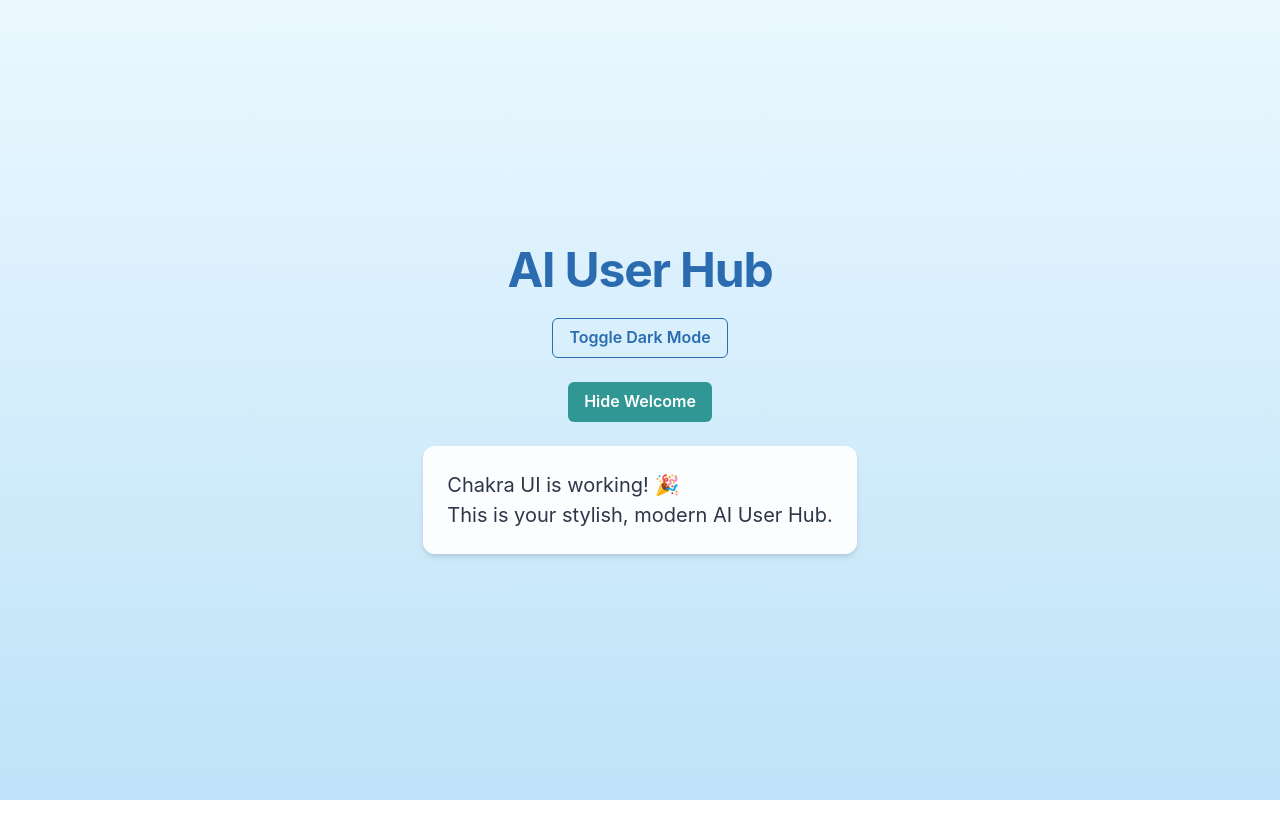
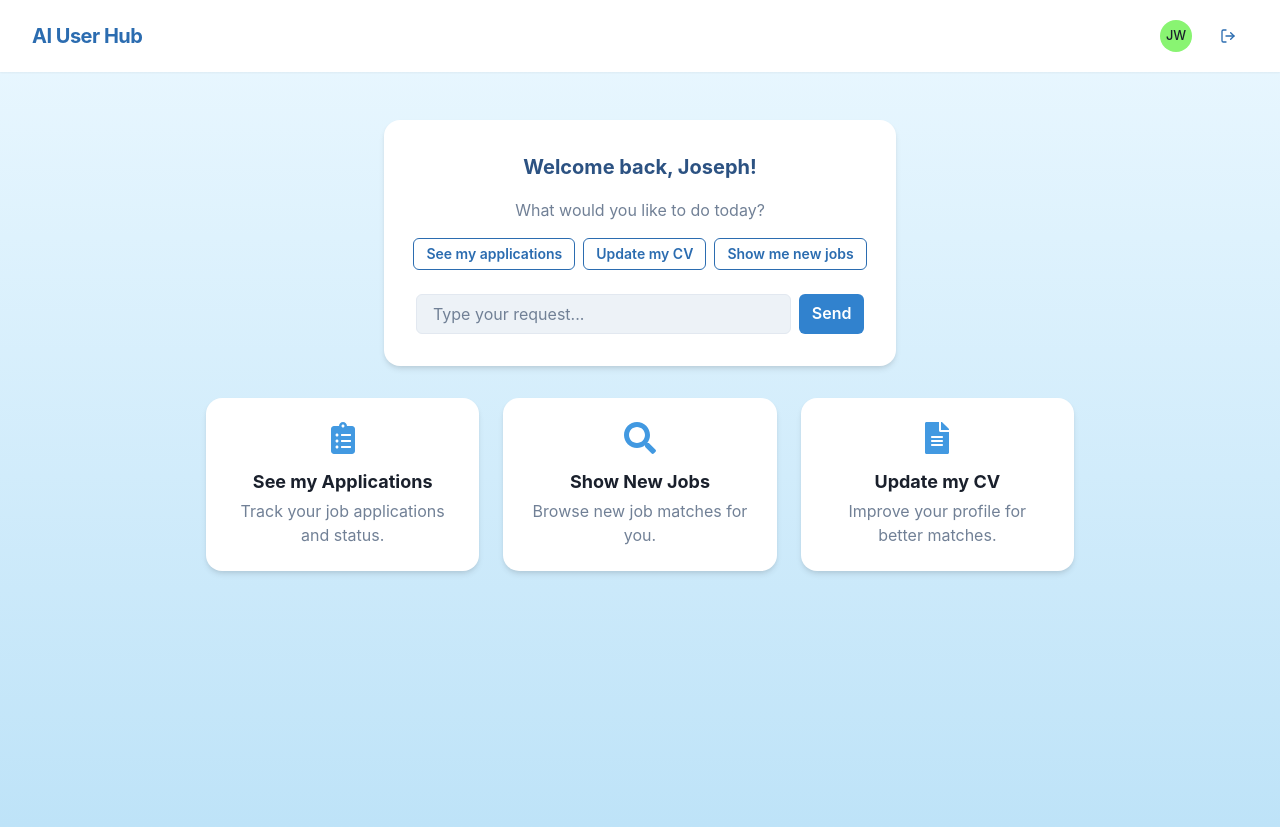
Before and after one commit to joseph-Woodland/ai-user-hub, a React (Vite) app: page / in a window 1280 px wide. Before the commit the page ends 800 px from the top, so only its background shows below. Built offline with nearby package versions, Linux system fonts and the light colour scheme.

Commit message:
Layout wireframe complete

```diff
--- a/package.json
+++ b/package.json
@@ -15,7 +15,8 @@
     "@emotion/styled": "^11.11.0",
     "framer-motion": "^10.16.4",
     "react": "^18.2.0",
-    "react-dom": "^18.2.0"
+    "react-dom": "^18.2.0",
+    "react-icons": "^5.5.0"
   },
   "devDependencies": {
     "@eslint/js": "^9.25.0",
--- a/src/App.jsx
+++ b/src/App.jsx
@@ -1,39 +1,29 @@
-import { Box, Heading, Text, Button, VStack, useColorMode, Fade } from "@chakra-ui/react";
 import { useState } from "react";
+import { Box } from "@chakra-ui/react";
+import Header from "./components/Header";
+import AIChatBox from "./components/AIChatBox";
+import ActionCards from "./components/ActionCards";
+import DynamicPane from "./components/DynamicPane";
 
 function App() {
-  const { colorMode, toggleColorMode } = useColorMode();
-  const [showWelcome, setShowWelcome] = useState(true);
+  const [activePanel, setActivePanel] = useState("");
+
+  // From chat or card, show that panel
+  const handleSelect = (value) => {
+    if (["applications", "jobs", "cv"].includes(value.toLowerCase())) {
+      setActivePanel(value.toLowerCase());
+    }
+    // Optionally: else show a toast or fallback!
+  };
 
   return (
-    <Box
-      minH="100vh"
-      bgGradient="linear(to-b, blue.50, blue.100)"
-      display="flex"
-      flexDirection="column"
-      alignItems="center"
-      justifyContent="center"
-      px={4}
-    >
-      <VStack spacing={6}>
-        <Heading size="2xl" color="blue.600" letterSpacing="tight">
-          AI User Hub
-        </Heading>
-        <Button colorScheme="blue" variant="outline" onClick={toggleColorMode}>
-          Toggle {colorMode === "light" ? "Dark" : "Light"} Mode
-        </Button>
-        <Button colorScheme="teal" onClick={() => setShowWelcome((v) => !v)}>
-          {showWelcome ? "Hide" : "Show"} Welcome
-        </Button>
-        <Fade in={showWelcome}>
-          <Box p={6} rounded="xl" shadow="md" bg="whiteAlpha.900">
-            <Text fontSize="xl" color="gray.700">
-              Chakra UI is working! 🎉 <br />
-              This is your stylish, modern AI User Hub.
-            </Text>
-          </Box>
-        </Fade>
-      </VStack>
+    <Box minH="100vh" bgGradient="linear(to-b, blue.50, blue.100)">
+      <Header />
+      <Box pt={12} display="flex" flexDirection="column" alignItems="center">
+        <AIChatBox onSelect={handleSelect} />
+        <ActionCards onSelect={handleSelect} />
+        <DynamicPane panel={activePanel} />
+      </Box>
     </Box>
   );
 }
--- /dev/null
+++ b/src/components/AIChatBox.jsx
@@ -0,0 +1,82 @@
+import { Box, VStack, Input, Button, Text, HStack, useColorModeValue } from "@chakra-ui/react";
+import { useState } from "react";
+
+const SUGGESTIONS = [
+  "See my applications",
+  "Update my CV",
+  "Show me new jobs",
+];
+
+function AIChatBox({ onSelect }) {
+  const [input, setInput] = useState("");
+  const bg = useColorModeValue("white", "gray.700");
+
+  const handleSuggestion = (text) => {
+    setInput("");
+    onSelect(text.toLowerCase().includes("application") ? "applications"
+      : text.toLowerCase().includes("cv") ? "cv"
+      : text.toLowerCase().includes("job") ? "jobs"
+      : text
+    );
+  };
+
+  const handleSend = () => {
+    if (input.trim()) {
+      onSelect(
+        input.toLowerCase().includes("application") ? "applications"
+        : input.toLowerCase().includes("cv") ? "cv"
+        : input.toLowerCase().includes("job") ? "jobs"
+        : input
+      );
+      setInput("");
+    }
+  };
+
+  return (
+    <Box
+      bg={bg}
+      shadow="md"
+      p={8}
+      rounded="2xl"
+      maxW="lg"
+      width="100%"
+      mb={8}
+      textAlign="center"
+      mx="auto"
+    >
+      <VStack spacing={4}>
+        <Text fontSize="xl" fontWeight="bold" color="blue.700">
+          Welcome back, Joseph!
+        </Text>
+        <Text color="gray.500">What would you like to do today?</Text>
+        <HStack spacing={2}>
+          {SUGGESTIONS.map((s) => (
+            <Button
+              key={s}
+              colorScheme="blue"
+              size="sm"
+              variant="outline"
+              onClick={() => handleSuggestion(s)}
+            >
+              {s}
+            </Button>
+          ))}
+        </HStack>
+        <HStack w="100%" pt={2}>
+          <Input
+            placeholder="Type your request..."
+            value={input}
+            onChange={(e) => setInput(e.target.value)}
+            onKeyDown={(e) => e.key === "Enter" && handleSend()}
+            bg={useColorModeValue("gray.100", "gray.800")}
+          />
+          <Button colorScheme="blue" onClick={handleSend}>
+            Send
+          </Button>
+        </HStack>
+      </VStack>
+    </Box>
+  );
+}
+
+export default AIChatBox;
--- /dev/null
+++ b/src/components/ActionCards.jsx
@@ -0,0 +1,57 @@
+import { SimpleGrid, Box, Text, Icon, useColorModeValue } from "@chakra-ui/react";
+import { FaClipboardList, FaFileAlt, FaSearch } from "react-icons/fa";
+
+const ACTIONS = [
+  {
+    key: "applications",
+    label: "See my Applications",
+    description: "Track your job applications and status.",
+    icon: FaClipboardList,
+  },
+  {
+    key: "jobs",
+    label: "Show New Jobs",
+    description: "Browse new job matches for you.",
+    icon: FaSearch,
+  },
+  {
+    key: "cv",
+    label: "Update my CV",
+    description: "Improve your profile for better matches.",
+    icon: FaFileAlt,
+  },
+];
+
+function ActionCards({ onSelect }) {
+  const cardBg = useColorModeValue("white", "gray.700");
+  const hoverBg = useColorModeValue("blue.50", "gray.600");
+
+  return (
+    <SimpleGrid columns={[1, null, 3]} spacing={6} mb={8} px={4} maxW="900px" mx="auto">
+      {ACTIONS.map((action) => (
+        <Box
+          key={action.key}
+          bg={cardBg}
+          _hover={{ bg: hoverBg, transform: "translateY(-4px)", shadow: "lg" }}
+          shadow="md"
+          rounded="2xl"
+          p={6}
+          textAlign="center"
+          cursor="pointer"
+          transition="all 0.2s"
+          onClick={() => onSelect(action.key)}
+        >
+          <Icon as={action.icon} boxSize={8} color="blue.400" mb={2} />
+          <Text fontWeight="bold" fontSize="lg" mb={1}>
+            {action.label}
+          </Text>
+          <Text color="gray.500" fontSize="md">
+            {action.description}
+          </Text>
+        </Box>
+      ))}
+    </SimpleGrid>
+  );
+}
+
+export default ActionCards;
--- /dev/null
+++ b/src/components/DynamicPane.jsx
@@ -0,0 +1,40 @@
+import { Box, Heading, Text, Fade } from "@chakra-ui/react";
+
+function DynamicPane({ panel }) {
+  let content = null;
+  if (panel === "applications") {
+    content = (
+      <Box>
+        <Heading size="md" mb={2}>Your Applications</Heading>
+        <Text>Here’s a list of your recent job applications (fake data for now).</Text>
+      </Box>
+    );
+  } else if (panel === "jobs") {
+    content = (
+      <Box>
+        <Heading size="md" mb={2}>New Jobs for You</Heading>
+        <Text>Here are some new jobs matching your interests (fake data for now).</Text>
+      </Box>
+    );
+  } else if (panel === "cv") {
+    content = (
+      <Box>
+        <Heading size="md" mb={2}>Update Your CV</Heading>
+        <Text>Make changes to your CV or profile here (fake form coming soon).</Text>
+      </Box>
+    );
+  }
+  return (
+    <Fade in={!!panel}>
+      <Box mt={6} p={8} bg="white" rounded="2xl" shadow="md" minH="200px" maxW="900px" mx="auto">
+        {content || (
+          <Text color="gray.400" textAlign="center">
+            Select an action above to get started!
+          </Text>
+        )}
+      </Box>
+    </Fade>
+  );
+}
+
+export default DynamicPane;
--- /dev/null
+++ b/src/components/Header.jsx
@@ -0,0 +1,36 @@
+import { Flex, Box, Heading, Spacer, Avatar, IconButton } from "@chakra-ui/react";
+import { FiLogOut } from "react-icons/fi";
+
+function Header() {
+  return (
+    <Flex
+      as="header"
+      align="center"
+      justify="space-between"
+      px={8}
+      py={4}
+      shadow="sm"
+      bg="white"
+      position="sticky"
+      top={0}
+      zIndex={100}
+      width="100%"
+    >
+      <Heading size="md" color="blue.600" letterSpacing="tight">
+        AI User Hub
+      </Heading>
+      <Spacer />
+      <Flex align="center" gap={4}>
+        <Avatar name="Joseph Woodland" size="sm" />
+        <IconButton
+          aria-label="Logout"
+          icon={<FiLogOut />}
+          variant="ghost"
+          colorScheme="blue"
+        />
+      </Flex>
+    </Flex>
+  );
+}
+
+export default Header;
```
Also changed, not shown: src/components/AiRing.jsx (added, +25 -0 lines), src/assets/AiRing.png (added), 1 other file (tests, documents, lock files or other folders).
